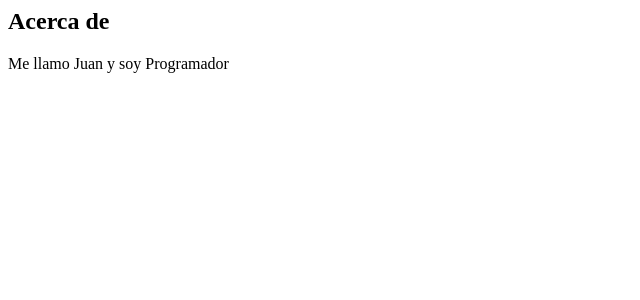
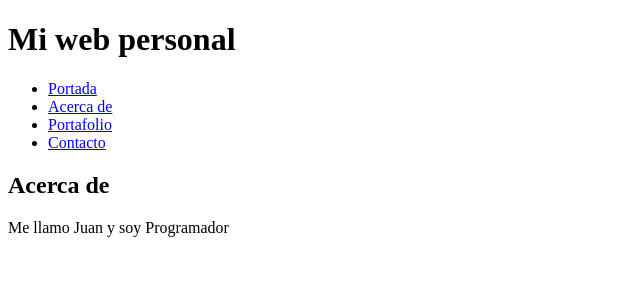
Before and after one commit to rubikazzbassmrn/curso_django, a Django app: page /about-me/ in a window 1280 px wide. Shown: the top 300 px of the page, without its empty margins (0-640 px from the left). Run offline with Django 3.2, Linux system fonts and the light colour scheme.

Commit message:
Avance 09122019

```diff
--- a/webpersonal/core/templates/core/about-me.html
+++ b/webpersonal/core/templates/core/about-me.html
@@ -1,2 +1,10 @@
+{% extends 'core/base.html' %}
+
+{% block title %} Acerca de {% endblock %}
+
+{% block content %}
+
 <h2>Acerca de</h2>
 <p>Me llamo Juan y soy Programador</p>
+
+{% endblock %}
--- a/webpersonal/core/templates/core/base.html
+++ b/webpersonal/core/templates/core/base.html
@@ -4,16 +4,17 @@
     <meta charset="UTF-8">
     <meta name="viewport" content="width=device-width, initial-scale=1.0">
     <meta http-equiv="X-UA-Compatible" content="ie=edge">
-    <title>Mi web personal</title>
+    <!--BLoque de titulo-->
+    <title>{% block title %} {% endblock %} | Mi web personal</title>
 </head>
 <body>
     <!--Cabecera y menú-->
     <h1>Mi web personal</h1>
     <ul>
-        <li><a href="/">Portada</a></li>
-        <li><a href="/about-me">Acerca de</a></li>
-        <li><a href="/portfolio">Portafolio</a></li>
-        <li><a href="/contact">Contacto</a></li>
+        <li><a href="{% url 'home' %}">Portada</a></li>
+        <li><a href="{% url 'about' %}">Acerca de</a></li>
+        <li><a href="{% url 'portfolio' %}">Portafolio</a></li>
+        <li><a href="{% url 'contact' %}">Contacto</a></li>
     </ul>
     <!--Contenido-->
     {% block content %}
--- a/webpersonal/core/templates/core/home.html
+++ b/webpersonal/core/templates/core/home.html
@@ -1,4 +1,6 @@
 {% extends 'core/base.html' %}
+
+{% block title %} Portada {% endblock %}
 
 {% block content %}
 
```
Also changed, not shown: webpersonal/core/templates/core/contact.html (+7 -7 lines), webpersonal/core/templates/core/portfolio.html (+7 -7 lines).
